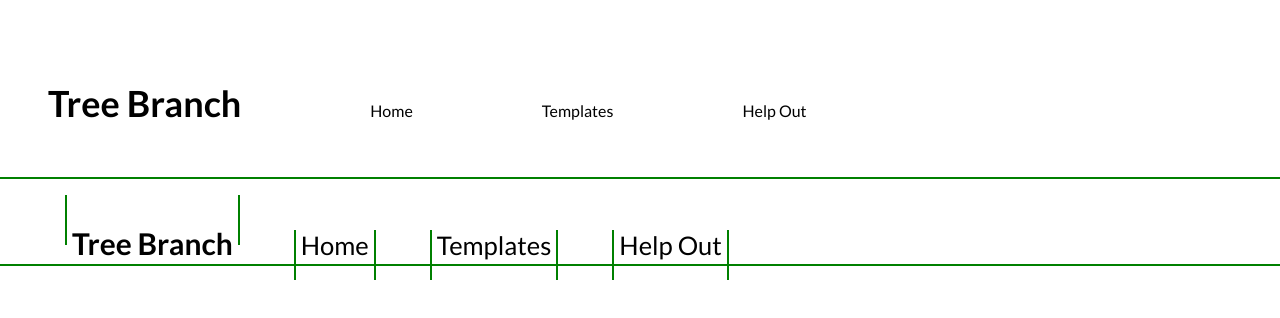
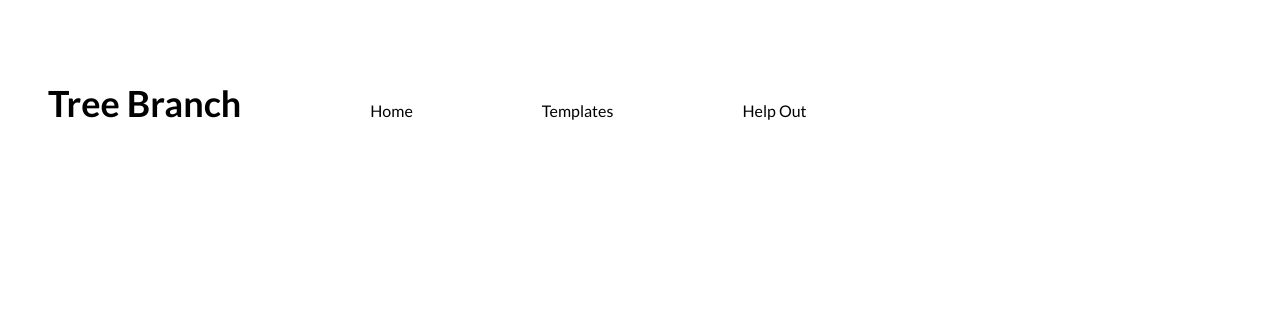
Before and after one commit to clutchRoy/treeBranc, a plain HTML site: page index.html in a window 1280 px wide. Drawn offline with Linux system fonts and the light colour scheme.

Commit message:
Files updated on local repository

```diff
--- a/index.html
+++ b/index.html
@@ -18,16 +18,15 @@
 
 	<!--In today's session, on the 24th of November, 2014, we shall work on this section of the application, which is to design a mock navigation bar when
 	the other goes away at scroll-->
-	<div id="mockNavbar_whenScrolled">
+	<!--<div id="mockNavbar_whenScrolled">
 		<ul class="navBarMock">
-			<li class="navBar_ContentMock" id="logo">
-				<h3>Tree Branch</h3>
+			<li class="navBar_ContentMock navBar_Content nonLogo-NavBar_Content" id="logo">
+			Tree Branch
 			</li>
-			<li class="navBar_Content nonLogo-Navbar_Content">Home</li>
-			<li class="navBar_Content nonLogo-Navbar_Content">Templates</li>
-			<li class="navBar_Content nonLogo-Navbar_Content">Help Out</li>
+			<li class="nonLogo-Navbar_Content navBar_ContentMock">Home</li>
+			<li class="navBar_Content nonLogo-Navbar_Content navBar_ContentMock">Templates</li>
+			<li class="navBar_Content nonLogo-Navbar_Content navBar_ContentMock">Help Out</li>
 		</ul>
-	</div>
-
+	</div>Don't need it...-->
 </body>
 </html>
--- a/mainStyle.css
+++ b/mainStyle.css
@@ -43,16 +43,20 @@
 	position: fixed;
 	left: 0;
 	right: 0;
+	overflow: hidden;
 }
 #mockNavbar_whenScrolled > .navBarMock > li {
-	margin: 25px;
-	border-left: 2px solid green;
-	border-right: 2px solid green;
+	border-right: 2.5px solid green;
 	padding-right: 5px;
 	padding-left: 5px;
+	font-size: 1.6em;
+	margin-left: 0px;
+	margin-right: 0px;
+	height: 85px;
+	padding-top: 25px;
 	margin-top: 0px;
-	font-size: 1.6em;
-	top: 0;
-	bottom: 0;
-	height: 50px;
 }
+.navBarMock {
+	margin-top: 0px;
+	margin-bottom: 0px;
+}
```
